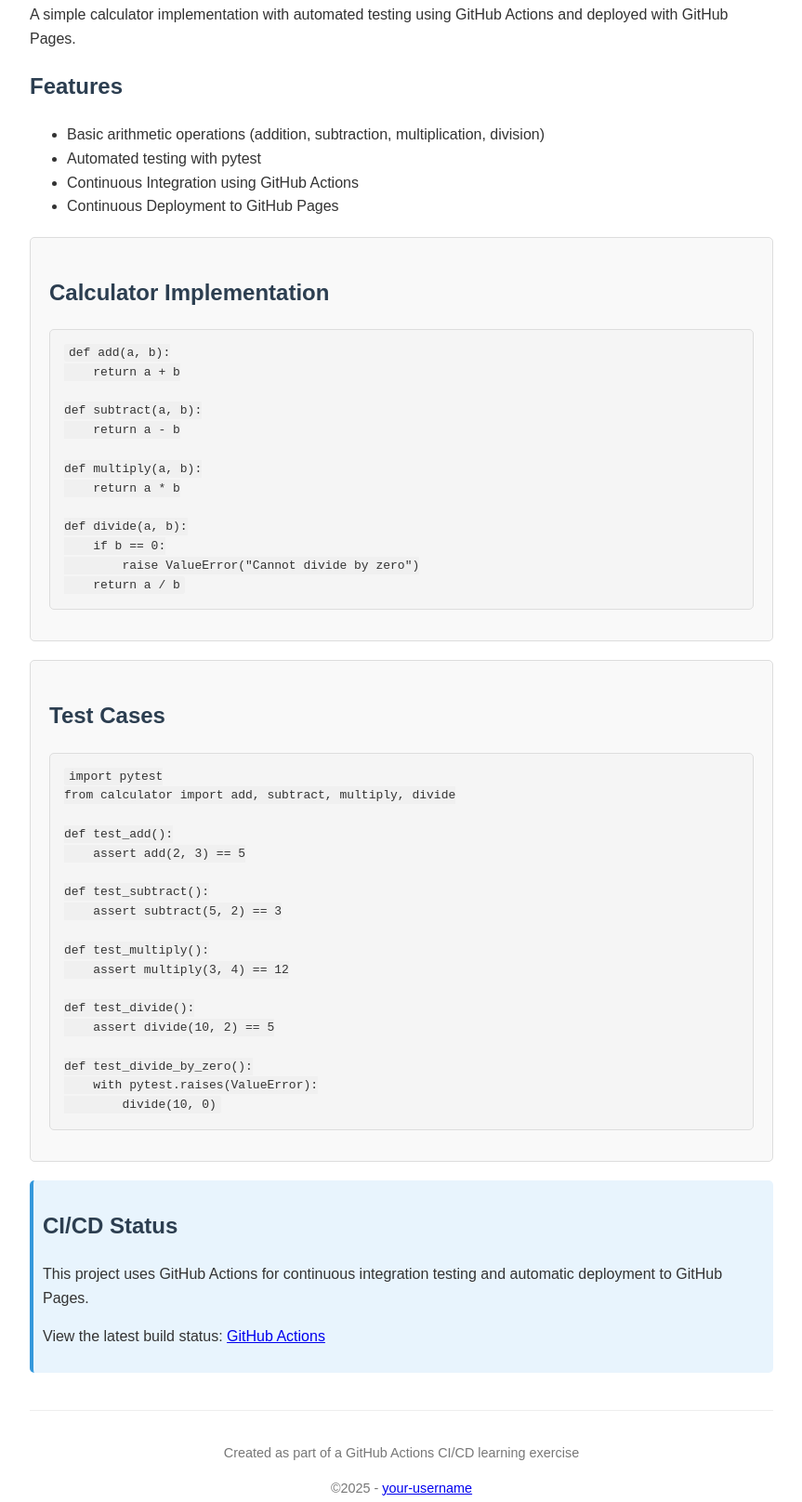
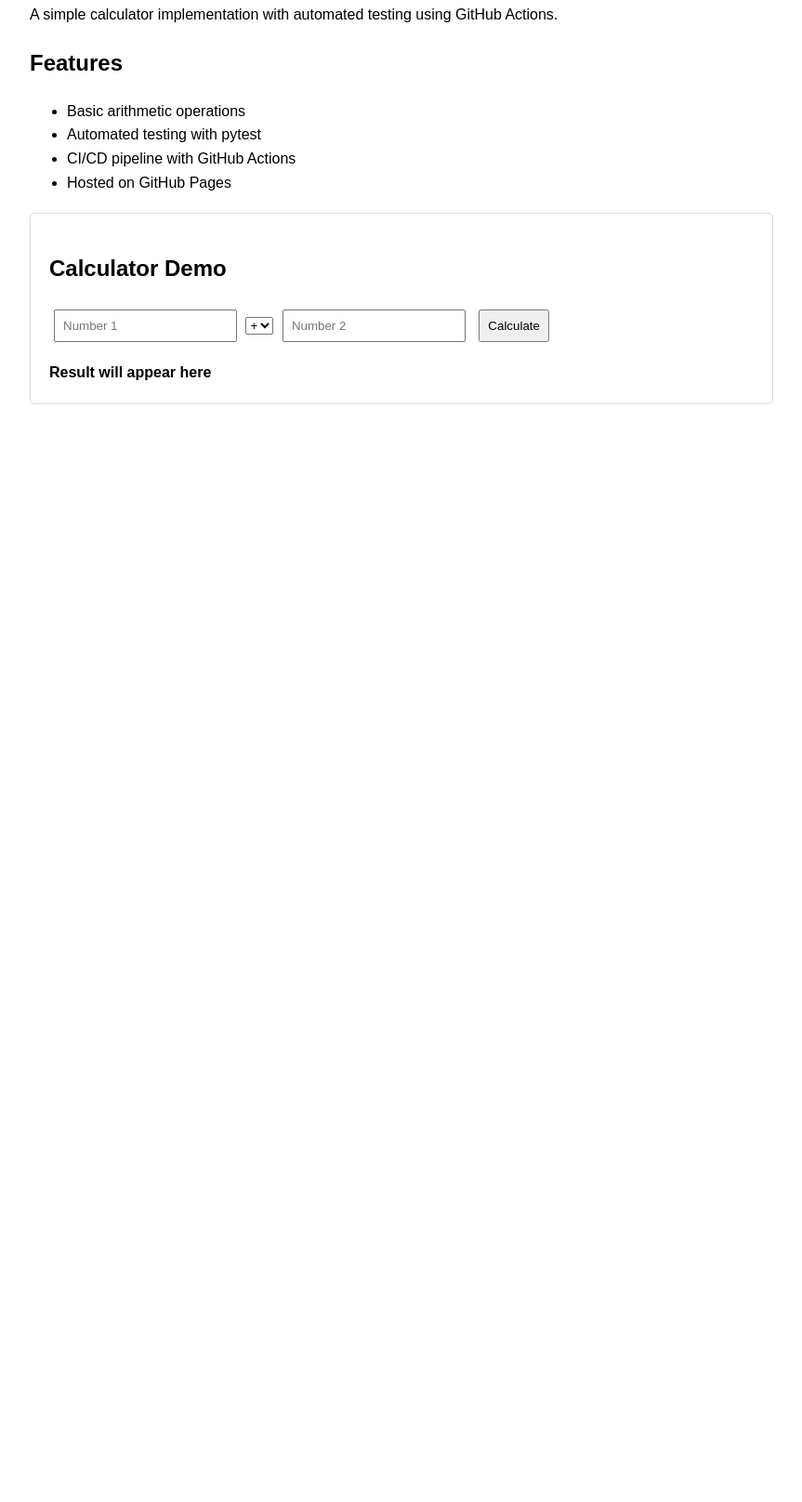
Before and after one commit to AbhishekRai795/python-calculator-ci1, a plain HTML site: page index.html in a window 1280 px wide. Shown: the part 111-1727 px from the top of the page at 93% size, without its empty margins (208-1071 px from the left). After the commit the page ends 800 px from the top, so only its background shows below. Drawn offline with Linux system fonts and the light colour scheme.

```diff
--- a/index.html
+++ b/index.html
@@ -1,116 +1,92 @@
 <!DOCTYPE html>
-<html>
+<html lang="en">
 <head>
+    <meta charset="UTF-8">
+    <meta name="viewport" content="width=device-width, initial-scale=1.0">
     <title>Python Calculator with CI/CD</title>
     <style>
         body {
             font-family: Arial, sans-serif;
+            line-height: 1.6;
             max-width: 800px;
             margin: 0 auto;
             padding: 20px;
-            line-height: 1.6;
-            color: #333;
-        }
-        h1, h2 {
-            color: #2c3e50;
         }
         .calculator {
             border: 1px solid #ddd;
+            border-radius: 5px;
             padding: 20px;
-            border-radius: 5px;
             margin-top: 20px;
-            background-color: #f9f9f9;
         }
-        code {
-            background-color: #f0f0f0;
-            padding: 2px 5px;
-            border-radius: 3px;
-            font-family: monospace;
+        input, button {
+            padding: 8px;
+            margin: 5px;
         }
-        pre {
-            background-color: #f5f5f5;
-            padding: 15px;
-            border-radius: 5px;
-            overflow-x: auto;
-            border: 1px solid #ddd;
-        }
-        .status-badge {
-            margin-top: 20px;
-            padding: 10px;
-            background-color: #e8f4fd;
-            border-radius: 5px;
-            border-left: 4px solid #3498db;
-        }
-        footer {
-            margin-top: 40px;
-            padding-top: 20px;
-            border-top: 1px solid #eee;
-            text-align: center;
-            font-size: 0.9em;
-            color: #777;
+        #result {
+            margin-top: 15px;
+            font-weight: bold;
         }
     </style>
 </head>
 <body>
     <h1>Python Calculator with CI/CD</h1>
-    <p>A simple calculator implementation with automated testing using GitHub Actions and deployed with GitHub Pages.</p>
+    <p>A simple calculator implementation with automated testing using GitHub Actions.</p>
 
     <h2>Features</h2>
     <ul>
-        <li>Basic arithmetic operations (addition, subtraction, multiplication, division)</li>
+        <li>Basic arithmetic operations</li>
         <li>Automated testing with pytest</li>
-        <li>Continuous Integration using GitHub Actions</li>
-        <li>Continuous Deployment to GitHub Pages</li>
+        <li>CI/CD pipeline with GitHub Actions</li>
+        <li>Hosted on GitHub Pages</li>
     </ul>
 
     <div class="calculator">
-        <h2>Calculator Implementation</h2>
-        <pre><code>def add(a, b):
-    return a + b
-
-def subtract(a, b):
-    return a - b
-
-def multiply(a, b):
-    return a * b
-
-def divide(a, b):
-    if b == 0:
-        raise ValueError("Cannot divide by zero")
-    return a / b</code></pre>
+        <h2>Calculator Demo</h2>
+        <input type="number" id="num1" placeholder="Number 1">
+        <select id="operation">
+            <option value="add">+</option>
+            <option value="subtract">-</option>
+            <option value="multiply">×</option>
+            <option value="divide">÷</option>
+        </select>
+        <input type="number" id="num2" placeholder="Number 2">
+        <button onclick="calculate()">Calculate</button>
+        <div id="result">Result will appear here</div>
     </div>
 
-    <div class="calculator">
-        <h2>Test Cases</h2>
-        <pre><code>import pytest
-from calculator import add, subtract, multiply, divide
+    <script>
+        function calculate() {
+            const num1 = parseFloat(document.getElementById('num1').value);
+            const num2 = parseFloat(document.getElementById('num2').value);
+            const operation = document.getElementById('operation').value;
+            let result;
 
-def test_add():
-    assert add(2, 3) == 5
+            if (isNaN(num1) || isNaN(num2)) {
+                document.getElementById('result').innerHTML = 'Please enter valid numbers';
+                return;
+            }
 
-def test_subtract():
-    assert subtract(5, 2) == 3
+            switch(operation) {
+                case 'add':
+                    result = num1 + num2;
+                    break;
+                case 'subtract':
+                    result = num1 - num2;
+                    break;
+                case 'multiply':
+                    result = num1 * num2;
+                    break;
+                case 'divide':
+                    if (num2 === 0) {
+                        document.getElementById('result').innerHTML = 'Cannot divide by zero';
+                        return;
+                    }
+                    result = num1 / num2;
+                    break;
+            }
 
-def test_multiply():
-    assert multiply(3, 4) == 12
-
-def test_divide():
-    assert divide(10, 2) == 5
-
-def test_divide_by_zero():
-    with pytest.raises(ValueError):
-        divide(10, 0)</code></pre>
-    </div>
-
-    <div class="status-badge">
-        <h2>CI/CD Status</h2>
-        <p>This project uses GitHub Actions for continuous integration testing and automatic deployment to GitHub Pages.</p>
-        <p>View the latest build status: <a href="https://github.com/your-username/python-calculator-ci/actions">GitHub Actions</a></p>
-    </div>
-
-    <footer>
-        <p>Created as part of a GitHub Actions CI/CD learning exercise</p>
-        <p>©2025 - <a href="https://github.com/your-username">your-username</a></p>
-    </footer>
+            document.getElementById('result').innerHTML = `Result: ${result}`;
+        }
+    </script>
 </body>
 </html>
```
